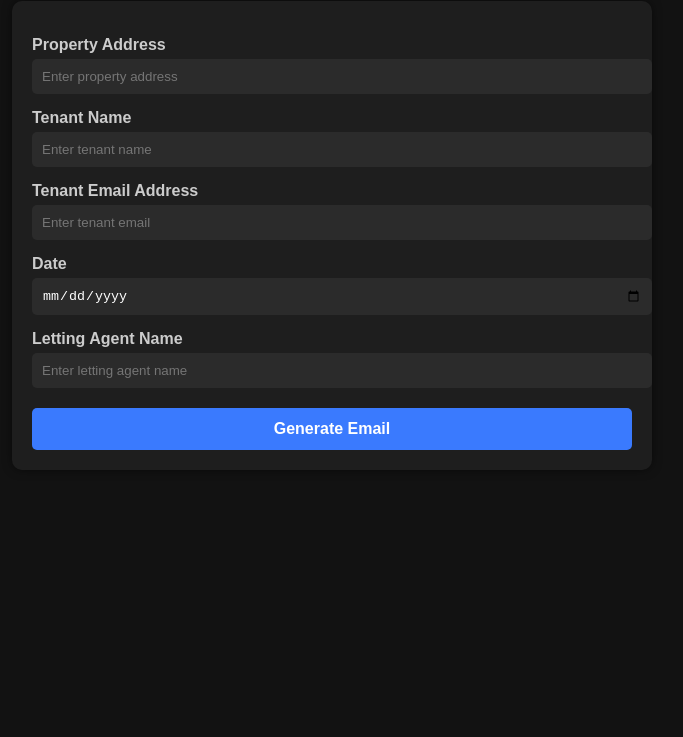
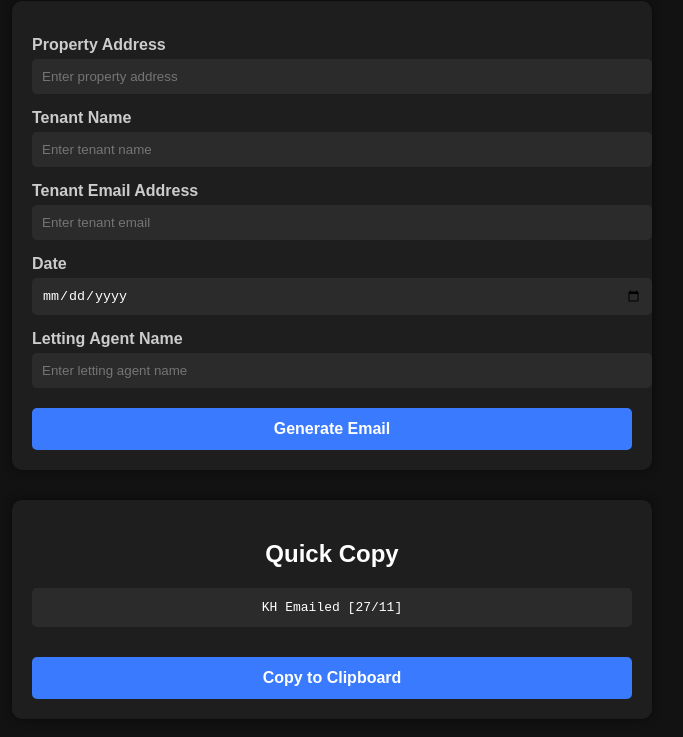
Before and after one commit to PRN-Kay-2/Lead-Appointment-Email, a plain HTML site: page index.html in a window 1280 px wide. Shown: the part 107-844 px from the top of the page, without its empty margins (308-991 px from the left). Before the commit the page ends 800 px from the top, so only its background shows below. Drawn offline with Linux system fonts and the light colour scheme.

Commit message:
Update index.html

```diff
--- a/index.html
+++ b/index.html
@@ -60,6 +60,27 @@
     button:hover {
         background: #2f63d6;
     }
+
+    .small-section {
+        margin-top: 30px;
+        background: #1e1e1e;
+        padding: 20px;
+        border-radius: 10px;
+        box-shadow: 0 0 10px rgba(0,0,0,0.5);
+        max-width: 600px;
+        margin-left: auto;
+        margin-right: auto;
+    }
+
+    .copy-box {
+        background: #2b2b2b;
+        padding: 12px;
+        border-radius: 5px;
+        margin-bottom: 10px;
+        font-family: monospace;
+        color: #fff;
+        text-align: center;
+    }
 </style>
 </head>
 
@@ -84,6 +105,15 @@
     <input type="text" id="agentName" placeholder="Enter letting agent name">
 
     <button onclick="generateEmail()">Generate Email</button>
+</div>
+
+<!-- NEW SECTION -->
+<div class="small-section">
+    <h2 style="text-align:center; color:#fff;">Quick Copy</h2>
+
+    <div id="copyText" class="copy-box">KH Emailed [--/--]</div>
+
+    <button onclick="copyToClipboard()">Copy to Clipboard</button>
 </div>
 
 <script>
@@ -123,6 +153,25 @@ Kind Regards,`;
 
     window.location.href = mailtoLink;
 }
+
+// --- NEW FUNCTION: Update and copy "KH Emailed [dd/mm]" ---
+
+function updateCopyText() {
+    const now = new Date();
+    const day = String(now.getDate()).padStart(2, '0');
+    const month = String(now.getMonth() + 1).padStart(2, '0');
+    const formatted = `KH Emailed [${day}/${month}]`;
+    document.getElementById("copyText").innerText = formatted;
+}
+
+function copyToClipboard() {
+    updateCopyText(); // refresh date before copying
+    const text = document.getElementById("copyText").innerText;
+    navigator.clipboard.writeText(text);
+}
+
+// Initialize the text on load
+updateCopyText();
 </script>
 
 </body>
```
